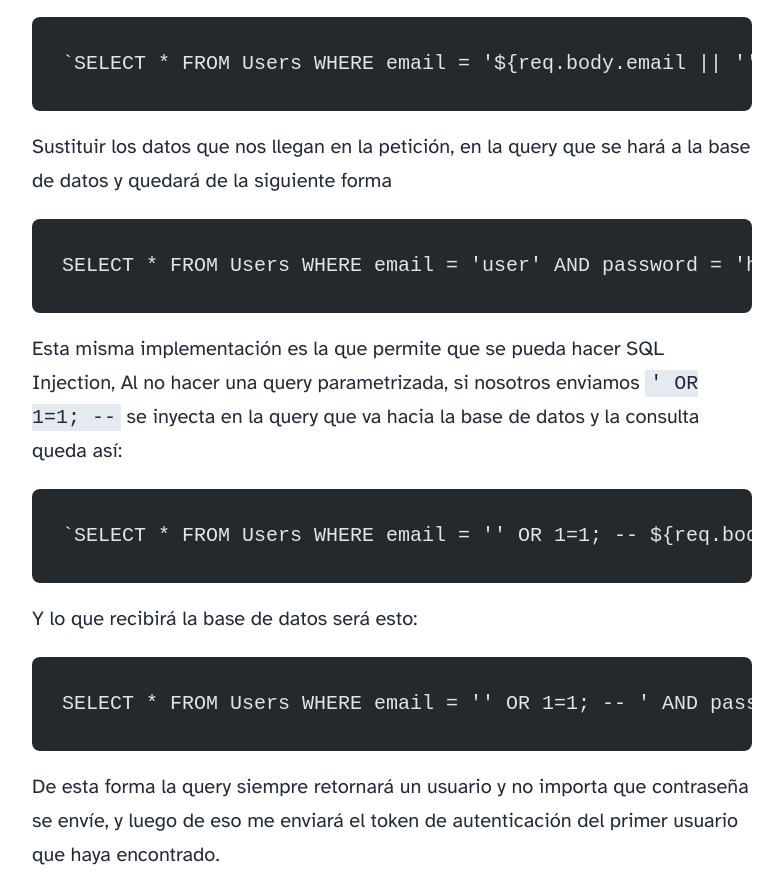
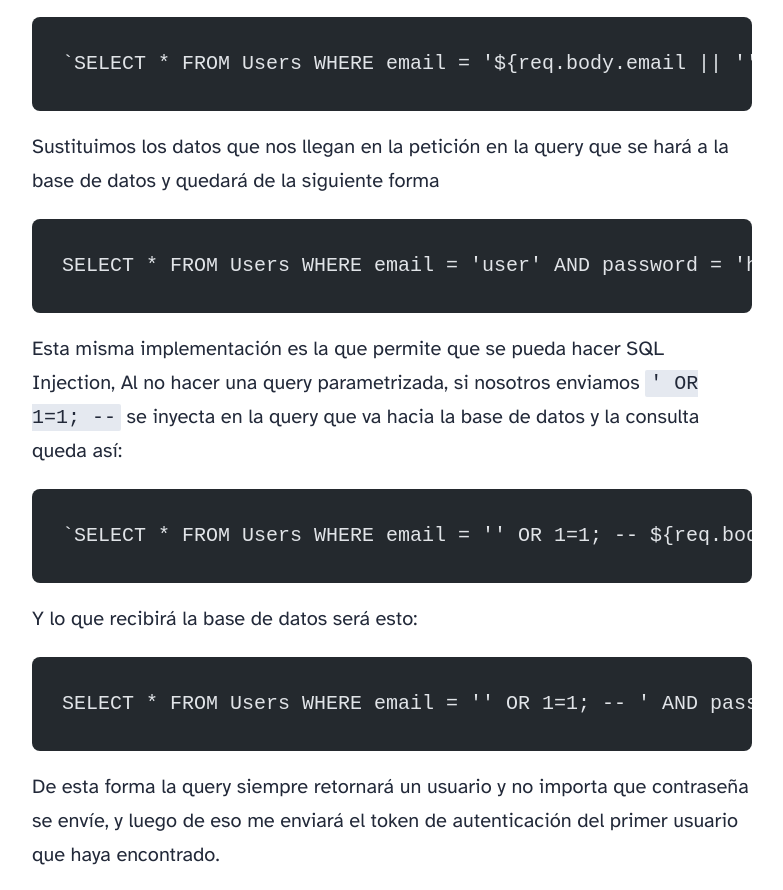
Before and after one commit to LuisLiraC/luisliradev-astro, an Astro site: page /blog/pruebas-seguridad-web in a window 1280 px wide. Shown: the part 8661-9551 px from the top of the page, without its empty margins (248-1031 px from the left). Built offline with nearby package versions, Linux system fonts and the light colour scheme; Astro itself is replaced by a stand-in of ours; code samples lack their colours.

Commit message:
corrections

````diff
--- a/src/content/blog/pruebas-seguridad-web.md
+++ b/src/content/blog/pruebas-seguridad-web.md
@@ -63,7 +63,7 @@ La consulta en la base de datos está escrita de la siguiente manera:
 `SELECT * FROM Users WHERE email = '${req.body.email || ''}' AND password = '${security.hash(req.body.password || '')}' AND deletedAt IS NULL`
 ```
 
-Sustituir los datos que nos llegan en la petición, en la query que se hará a la base de datos y quedará de la siguiente forma
+Sustituimos los datos que nos llegan en la petición en la query que se hará a la base de datos y quedará de la siguiente forma
 ```sql
 SELECT * FROM Users WHERE email = 'user' AND password = 'hashed-password' AND deletedAt IS NULL
 ```
````
